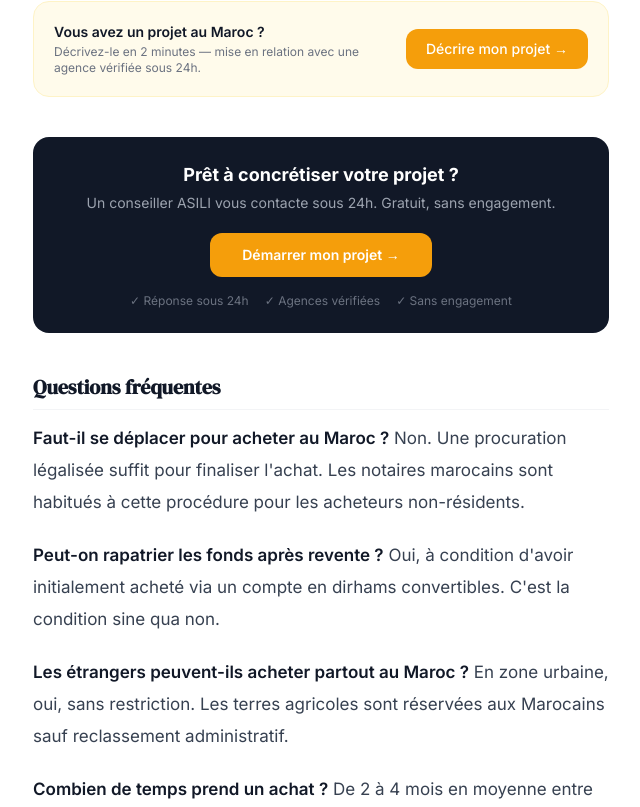
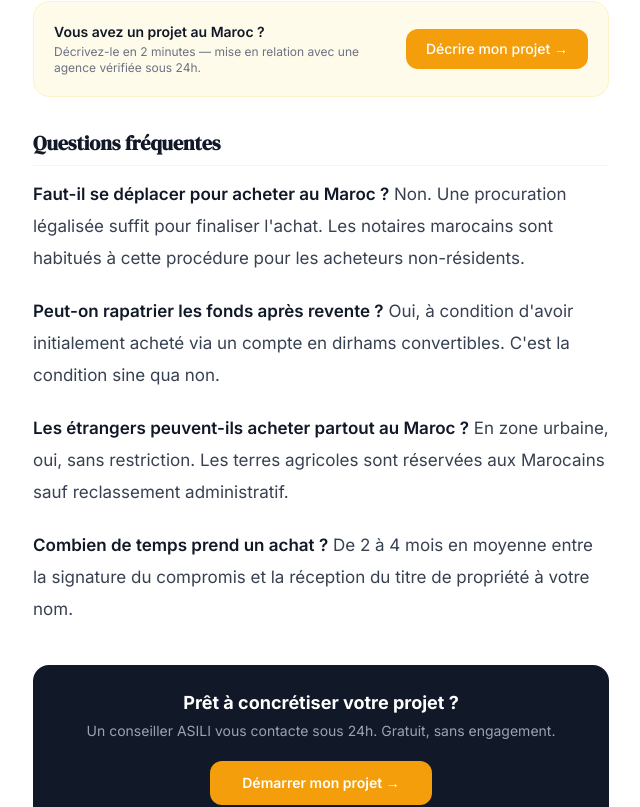
Before and after one commit to Math-MMO/asili-guides, a Next.js app: page /acheter-immobilier-maroc-non-resident in a window 1280 px wide. Shown: the part 6853-7660 px from the top of the page, without its empty margins (319-959 px from the left). Built offline with nearby package versions, Linux system fonts and the light colour scheme.

Commit message:
Repositionne CTA dark après FAQ (amber après ASILI, dark en bas)
Co-Authored-By: Claude Opus 4.6 (1M context) <noreply@anthropic.com>

```diff
--- a/src/components/ArticleTemplate.jsx
+++ b/src/components/ArticleTemplate.jsx
@@ -162,6 +162,13 @@ export default function ArticleTemplate({ frontmatter, children, faq }) {
         {/* CTA après "Ce que fait ASILI" */}
         {ctaAmber}
 
+        {/* FAQ */}
+        {faq && (
+          <div className={proseClasses}>
+            {faq}
+          </div>
+        )}
+
         {/* CTA dark */}
         <div className="my-10 p-6 bg-gray-900 rounded-2xl text-white text-center">
           <p className="font-bold text-lg mb-1">Prêt à concrétiser votre projet ?</p>
@@ -180,13 +187,6 @@ export default function ArticleTemplate({ frontmatter, children, faq }) {
             <span>✓ Sans engagement</span>
           </div>
         </div>
-
-        {/* FAQ */}
-        {faq && (
-          <div className={proseClasses}>
-            {faq}
-          </div>
-        )}
 
         {/* Footer article — partage */}
         <div className="mt-12 border-t border-gray-100 pt-8">
```
